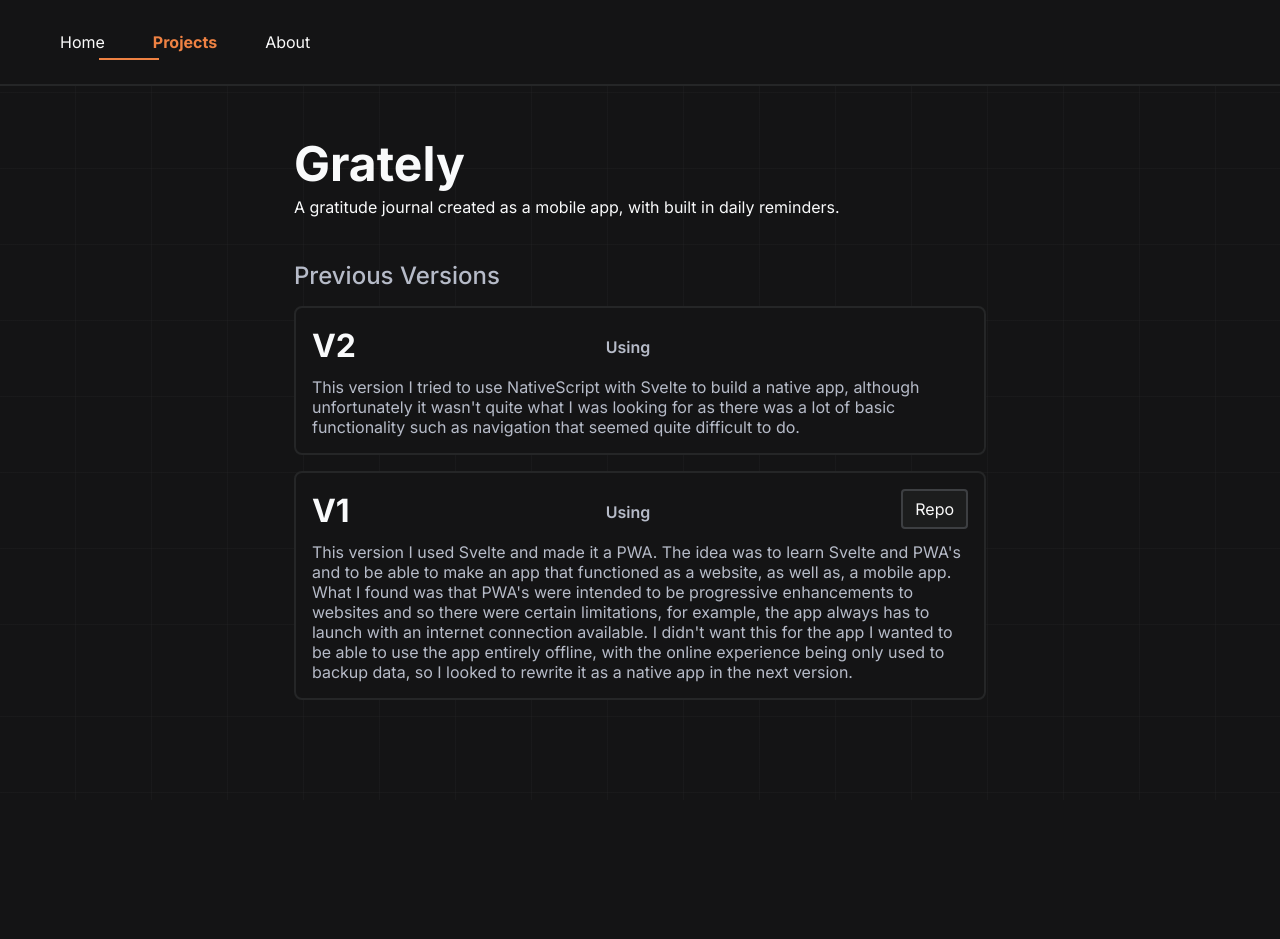
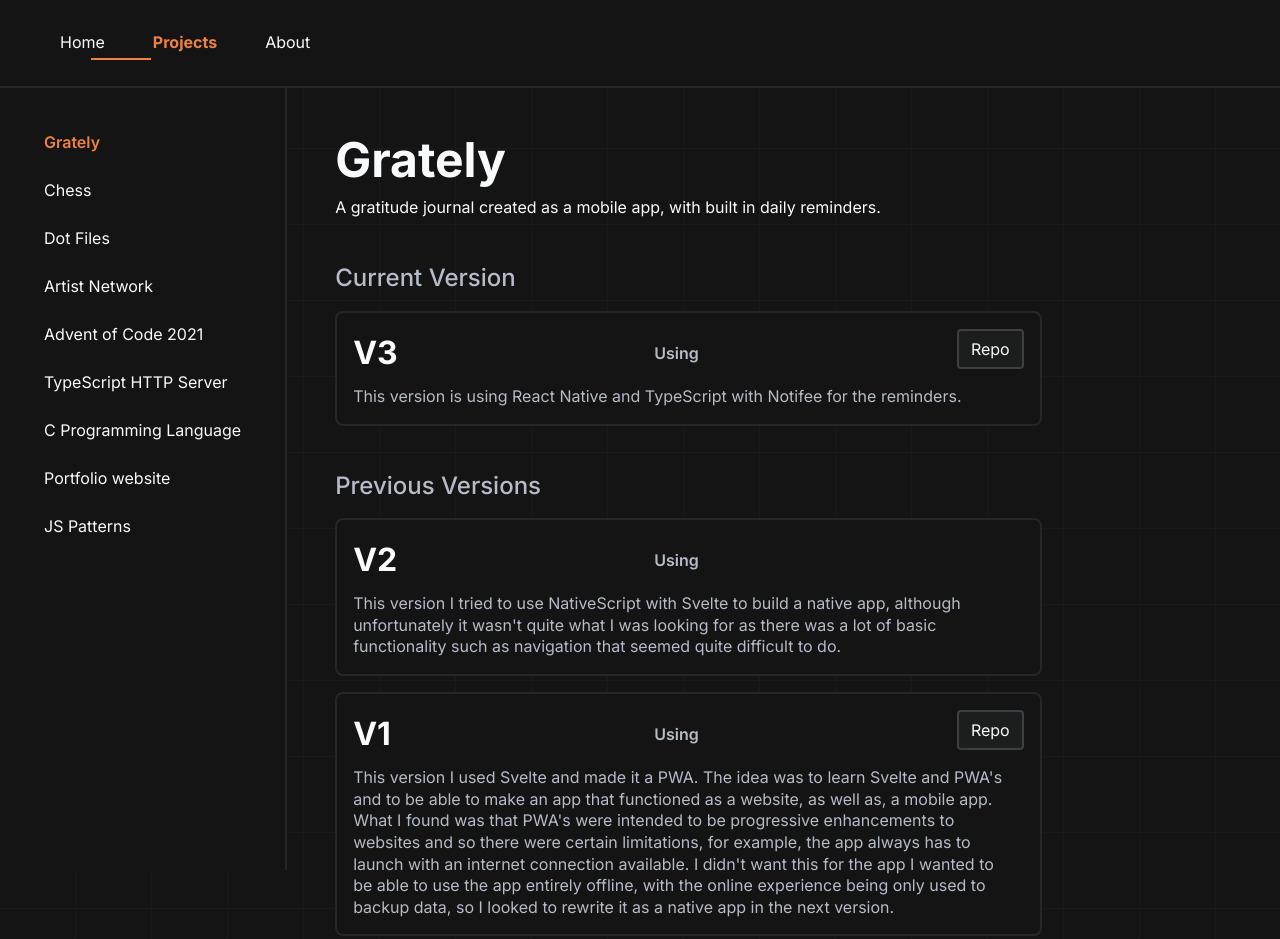
Before and after one commit to ADSmith-0/portfolio-website, an Astro site: page /projects/grately in a window 1280 px wide. Before the commit the page ends 800 px from the top, so only its background shows below. Built offline with nearby package versions, Linux system fonts and the light colour scheme; Astro itself is replaced by a stand-in of ours.

Commit message:
Added project details page
* added spacing to card content

* updated TODO

* added about and fixed issue where navbar and aside would not scroll down the page

* added about text for projects

* fixed styling to keep navbar and side menu in the correct place

* updated TODO

* updated .gitignore

* updated TODO

```diff
--- a/public/index.css
+++ b/public/index.css
@@ -47,6 +47,8 @@
 
   --bg-color-accent: hsl(var(--grey-900) / 0.3);
   --bg-pattern-size: 75px;
+
+  --navbar-height: 5.5rem;
 }
 
 html {
@@ -63,6 +65,7 @@ h5,
 h6,
 p {
   color: hsl(var(--grey-50));
+  line-height: 1.35em;
   margin: 0;
 }
 
--- a/src/components/Card.astro
+++ b/src/components/Card.astro
@@ -51,10 +51,12 @@ const project: Project = projects.find(({ id }) => id === projectId)!;
   <h2>{title}</h2>
   {
     project.technologies.length > 1 && (
-      <TechnologyIcons technologies={project.technologies} />
+      <span class="mt-3">
+        <TechnologyIcons technologies={project.technologies} />
+      </span>
     )
   }
-  <p class="overflow text-secondary" set:html={project.description} />
+  <p class="overflow text-secondary mt-4" set:html={project.description} />
   <div class="flex-row-center gap-3 w-100 mt-7">
     <RepoLink repo={project.repo} />
     {
--- a/src/components/Logo.astro
+++ b/src/components/Logo.astro
@@ -8,6 +8,16 @@ interface Props {
 }
 
 const { id, size } = Astro.props;
+
+function getId(id: Props["id"]): Props["id"] {
+  if (id === "react-native") {
+    return "react";
+  }
+  if (id === "sveltekit") {
+    return "svelte";
+  }
+  return id;
+}
 ---
 
-<Svg id={id === "react-native" ? "react" : id} size={size} />
+<Svg id={getId(id)} size={size} />
--- a/src/components/Navbar.astro
+++ b/src/components/Navbar.astro
@@ -6,7 +6,7 @@ const links: [href: string, label: string][] = [
 ];
 ---
 
-<div class="navbar-container pt-5 pb-7 pl-7">
+<div id="navbar" class="pt-5 pb-7 pl-7">
   <nav class="flex-row-center relative ml-7 gap-7 no-transition">
     {
       links.map(([href, label]) => (
@@ -18,9 +18,14 @@ const links: [href: string, label: string][] = [
   </nav>
 </div>
 <style>
-  .navbar-container {
+  #navbar {
     background: hsl(var(--grey-950));
     border-bottom: var(--spacing-1) solid hsl(var(--grey-900));
+    position: fixed;
+    width: 100%;
+    top: 0;
+    height: var(--navbar-height);
+    box-sizing: border-box;
   }
   a {
     text-decoration: none;
--- /dev/null
+++ b/src/components/ProjectVersion.astro
@@ -0,0 +1,50 @@
+---
+import type { Version } from "src/types";
+import RepoLink from "./RepoLink.astro";
+import TechnologyIcons from "./TechnologyIcons.astro";
+
+interface Props extends Version {}
+
+const { version, technologies, repo, about } = Astro.props;
+---
+
+<div class="previous-version-container mt-5 br-3 p-5">
+  <span class="previous-version-grid">
+    <h3 class="pt-0 fs-2xl">{version}</h3>
+    <span class="flex-row-center">
+      <p class="text-secondary semibold pr-4">Using</p>
+      <TechnologyIcons technologies={technologies} size={32} spacing={4} />
+    </span>
+    {
+      repo !== "" && (
+        <div class="fit-content">
+          <RepoLink repo={repo} />
+        </div>
+      )
+    }
+  </span>
+  <p class="mt-3 text-secondary">{about}</p>
+</div>
+
+<style>
+  .previous-version-container {
+    background-color: hsl(var(--grey-950));
+    border: var(--spacing-1) solid hsl(var(--grey-900));
+    transition: border-color 200ms ease-in-out;
+
+    &:is(:hover, :focus-visible) {
+      border-color: hsl(var(--grey-800));
+    }
+  }
+
+  .previous-version-grid {
+    display: grid;
+    grid-template-columns: repeat(3, 1fr);
+    & > *:nth-child(2) {
+      justify-self: center;
+    }
+    & > *:nth-child(3) {
+      justify-self: end;
+    }
+  }
+</style>
--- a/src/layouts/Page.astro
+++ b/src/layouts/Page.astro
@@ -28,7 +28,7 @@ const { title } = Astro.props;
   </head>
   <body class="m-0">
     <Navbar />
-    <main class="flex-column-center mt-8">
+    <main style="margin-top: var(--navbar-height);">
       <slot />
     </main>
   </body>
--- a/src/pages/projects/[projectId].astro
+++ b/src/pages/projects/[projectId].astro
@@ -1,6 +1,5 @@
 ---
-import RepoLink from "@components/RepoLink.astro";
-import TechnologyIcons from "@components/TechnologyIcons.astro";
+import ProjectVersion from "@components/ProjectVersion.astro";
 import Page from "@layouts/Page.astro";
 import type { GetStaticPaths } from "astro";
 import { projects } from "src/projects";
@@ -17,9 +16,31 @@ const project: Project = projects.find(({ id }) => id === projectId)!;
 ---
 
 <Page title={project.name}>
-  <div class="px-5 background">
+  <div id="layout-container">
+    <aside>
+      <div class="flex-column px-7 gap-2 pt-8">
+        {
+          projects.map((project) => (
+            <a
+              href={`/projects/${project.id}`}
+              class={`${projectId === project.id ? "selected semibold" : ""} px-6 py-4 br-3`}
+            >
+              {project.name}
+            </a>
+          ))
+        }
+      </div>
+    </aside>
+    <div class="fixed-width pl-10 pt-7 pb-10">
       <h1>{project.name}</h1>
-    <p>{project.description}</p>
+      <p set:html={project.description} />
+      <h2 class="mt-8 text-secondary fs-xl fw-normal">Current Version</h2>
+      <ProjectVersion
+        version={`V${(project.versions?.length ?? 0) + 1}`}
+        technologies={project.technologies}
+        repo={project.repo}
+        about={project.about}
+      />
       {
         (project.versions?.length ?? 0) > 0 && (
           <h2 class="mt-8 text-secondary fs-xl fw-normal">Previous Versions</h2>
@@ -27,27 +48,15 @@ const project: Project = projects.find(({ id }) => id === projectId)!;
       }
       {
         project.versions?.map((version) => (
-        <div class="previous-version-container mt-5 br-3 p-5">
-          <span class="grid">
-            <h3 class="pt-0 fs-2xl">{version.version}</h3>
-            <span class="flex-row-center">
-              <p class="text-secondary semibold pr-4">Using</p>
-              <TechnologyIcons
+          <ProjectVersion
+            version={version.version}
             technologies={version.technologies}
-                size={32}
-                spacing={4}
+            repo={version.repo}
+            about={version.about}
           />
-            </span>
-            {version.repo !== "" && (
-              <div class="fit-content">
-                <RepoLink repo={version.repo} />
-              </div>
-            )}
-          </span>
-          <p class="mt-3 text-secondary">{version.description}</p>
-        </div>
         ))
       }
+    </div>
   </div>
 </Page>
 
@@ -69,24 +78,47 @@ const project: Project = projects.find(({ id }) => id === projectId)!;
       );
   }
 
-  .previous-version-container {
+  #layout-container {
+    display: grid;
+    grid-template-columns: auto 1fr;
+    height: calc(100% - var(--navbar-height));
+
+    & > aside {
+      position: sticky;
+      top: var(--navbar-height);
+      height: 100%;
       background-color: hsl(var(--grey-950));
-    border: var(--spacing-1) solid hsl(var(--grey-900));
-    transition: border-color 200ms ease-in-out;
+      border-right: var(--spacing-1) solid hsl(var(--grey-900));
+
+      & a {
+        text-decoration: none;
+        transition: transform 100ms linear;
 
         &:is(:hover, :focus-visible) {
-      border-color: hsl(var(--grey-800));
+          background-color: hsl(var(--orange) / 0.2);
+
+          &:not(.selected) {
+            transform: translateX(1%);
           }
         }
-
-  .grid {
-    display: grid;
-    grid-template-columns: repeat(3, 1fr);
-    & > *:nth-child(2) {
-      justify-self: center;
-    }
-    & > *:nth-child(3) {
-      justify-self: end;
       }
     }
+    & > .fixed-width {
+      max-width: 70ch;
+    }
+  }
+  .selected {
+    color: hsl(var(--orange));
+  }
 </style>
+<script>
+  const navbar = document.getElementById("navbar");
+  const navbarHeight = navbar?.offsetHeight;
+
+  const aside = document.querySelector("aside");
+
+  if (aside) {
+    console.log("navbarHeight:", navbarHeight);
+    aside.style.height = window.innerHeight - (navbarHeight ?? 0) + "px";
+  }
+</script>
--- a/src/pages/projects/index.astro
+++ b/src/pages/projects/index.astro
@@ -5,7 +5,7 @@ import { projects } from "src/projects";
 ---
 
 <Page title="Adam Smith">
-  <div class="container fixed">
+  <div class="container fixed mx-auto mt-5">
     <h1>Projects</h1>
     <ul
       id="projects-grid"
--- a/src/projects.ts
+++ b/src/projects.ts
@@ -6,6 +6,8 @@ export const projects: Project[] = [
     name: "Grately",
     description:
       "A gratitude journal created as a mobile app, with built in daily reminders.",
+    about:
+      "This version is using React Native and TypeScript with Notifee for the reminders.",
     technologies: ["react-native", "typescript"],
     link: "",
     repo: "https://github.com/ADSmith-0/gratitude-journal-v3",
@@ -13,14 +15,14 @@ export const projects: Project[] = [
     versions: [
       {
         version: "V2",
-        description:
+        about:
           "This version I tried to use NativeScript with Svelte to build a native app, although unfortunately it wasn't quite what I was looking for as there was a lot of basic functionality such as navigation that seemed quite difficult to do.",
         technologies: ["nativescript", "svelte"],
         repo: "",
       },
       {
         version: "V1",
-        description:
+        about:
           "This version I used Svelte and made it a PWA. The idea was to learn Svelte and PWA's and to be able to make an app that functioned as a website, as well as, a mobile app. What I found was that PWA's were intended to be progressive enhancements to websites and so there were certain limitations, for example, the app always has to launch with an internet connection available. I didn't want this for the app I wanted to be able to use the app entirely offline, with the online experience being only used to backup data, so I looked to rewrite it as a native app in the next version.",
         technologies: ["pwa", "svelte"],
         repo: "https://github.com/ADSmith-0/gratitude-journal",
@@ -31,7 +33,9 @@ export const projects: Project[] = [
     id: "chess",
     name: "Chess",
     description:
-      "Chess made with vanilla HTML, CSS and JavaScript. Mostly complete with: en passant, castling, check and checkmate.",
+      "A chess game which is mostly complete including: en passant, castling, check and checkmate.",
+    about:
+      "I made this version using the Web Components API, as well as OOP vanilla JavaScript. I found that the web components API and OOP worked very well together, although I thought that the rule that you have to include a hyphen in the component name was a little frustrating.",
     technologies: ["web-components-api", "javascript"],
     link: "https://vanilla-js-chess-v1.netlify.app/",
     repo: "https://github.com/ADSmith-0/vanilla-js-chess",
@@ -39,7 +43,7 @@ export const projects: Project[] = [
     versions: [
       {
         version: "V1",
-        description:
+        about:
           "This version I attempted to build chess using React, but I found it very hard to use as the reactivity meant it was re-rendering far more than it should, so I switched to a simpler approach in the next version.",
         technologies: ["react"],
         repo: "",
@@ -49,8 +53,9 @@ export const projects: Project[] = [
   {
     id: "dot-files",
     name: "Dot Files",
-    description:
-      "Configuration files for my development setup. Includes configurations for Neovim, Tmux, Alacritty, Git, as well as various scripts I've written that I've found helpful with development.",
+    description: "Configuration files for my development setup.",
+    about:
+      "This contains my custom Neovim theme, my tmux config, my alacritty config and my zshell config, as well as any scripts I've written or other things that I've found helpful for development.",
     technologies: ["neovim", "tmux", "alacritty"],
     link: "",
     repo: "https://github.com/ADSmith-0/dot-files",
@@ -60,7 +65,9 @@ export const projects: Project[] = [
     id: "artist-network",
     name: "Artist Network",
     description:
-      "A Web app designed to recommend music artists to you based on your tastes. It uses an unweighted bidirectional graph built from querying Spotify's API for recommended artists, then uses the BFS algorithm to find the shortest path, so it can recommend artists that are along this path.",
+      "A Web app designed to recommend music artists to you based on your tastes. It uses a graph that I built from querying Spotify's API for recommended artists. Using that and the artists that you already listen to, it tries to recommend you new artists.",
+    about:
+      "I built this using React, Express and Neo4j. I wrote a script which would recursively query the Spotify API for recommended artists and then put the data into a Neo4j database. I then wrote a query in Cypher to use an A* algorithm to find the shortest path between two artists, although unfortunately because I was using an unweighted bidirectional graph this really was just Breath First Search. It would then take all the artists that were on the path and would consider them for recommendation, it would do this across your top 10 favourite artists on your Spotify account, then the inbetween artists that appeared the most would be recommended the highest. This worked surprisingly well, me and my friends all found new artists that we liked from this.",
     technologies: ["react", "oauth", "javascript"],
     link: "",
     repo: "https://github.com/ADSmith-0/Artist-Network",
@@ -71,6 +78,8 @@ export const projects: Project[] = [
     name: "Advent of Code 2021",
     description:
       'The 2021 <a target="_blank" href="https://adventofcode.com">Advent of Code</a>, which is a yearly christmas coding challenge. I used this to help me learn the Go programming language.',
+    about:
+      "This was a coding challenge to help me to learn the Go programming language.",
     technologies: ["go"],
     link: "",
     repo: "https://github.com/ADSmith-0/advent-of-code-2021-go",
@@ -81,6 +90,8 @@ export const projects: Project[] = [
     name: "TypeScript HTTP Server",
     description:
       'A HTTP server that I wrote from scratch using typescript. This was made with <a target="_blank" href="https://app.codecrafters.io/catalog">CodeCrafters</a>.',
+    about:
+      "This was made as part of the code crafters course as a way for me to better understand how HTTP servers work, so that I could hopefully build one in C at some point.",
     technologies: ["typescript"],
     link: "",
     repo: "https://github.com/adsmith-0/http-server-ts-codecrafters",
@@ -91,26 +102,49 @@ export const projects: Project[] = [
     name: "C Programming Language",
     description:
       'Exercises and notes taken from working through <a target="_blank" href="https://en.wikipedia.org/wiki/The_C_Programming_Language">The C Programming Language</a> book.',
+    about:
+      "This was to help me to gain a deeper understanding of programming in a way that high level interpreted languages would not, while also learning C so that other compiles languages that I wanted to learn such as C++, Go, or Rust would be easier to understand. I also have a script to help me compile some of exercises more easily, and for the most complicated files I've also used Make to make it easier to compile the more complex programs I wrote as part of the book.",
     technologies: ["c"],
     link: "",
     repo: "https://github.com/ADSmith-0/C-programming-language",
     colour: "#03599C",
   },
   {
-    id: "my-website",
-    name: "My Website",
+    id: "portfolio-website",
+    name: "Portfolio website",
     description:
       "My portfolio website for showing off my projects. This is the website that you are currently using",
+    about:
+      "For the current iteration I wanted to try out Astro. I wanted to make a proper SSG focused website with something as close to vanilla as possible, this website uses no libraries as a result and all effects, animation and functionality was written with basic DOM-based TypeScript. I've very much enjoyed using Astro as well as getting back to the basics.",
     technologies: ["astro"],
     link: "https://adsmith-0-dev.netlify.app/",
     repo: "https://github.com/adsmith-0/my-website",
     colour: "#ff5d01",
+    versions: [
+      {
+        version: "V2",
+        technologies: ["sveltekit"],
+        repo: "https://github.com/ADSmith-0/my-website",
+        link: "https://app.netlify.com/sites/portfolio-website-adamsmith/overview",
+        about:
+          "For the next version, I decided to change over to use SvelteKit as I really enjoyed using Svelte for how light-weight it was. I thought that this was much better, but I found generally there were some points I wasn't a massive fan of with SvelteKit such as almost every file being called 'index', or the way that handling server side data or static paths seemed so difficult, and I found it difficult to get type-safety working across the front and backend as well.",
+      },
+      {
+        version: "V1",
+        technologies: ["next"],
+        repo: "https://github.com/ADSmith-0/personal-website",
+        about:
+          "I created this using Next.js, I found that it was ok but also quite difficult to use. This was back when 'useStaticProps' and 'useServerSideProps' was the way you handled data.",
+      },
+    ],
   },
   {
     id: "js-patterns",
     name: "JS Patterns",
     description:
       "A repo dedicated to any JavaScript patterns or snippets that I find useful.",
+    about:
+      "A repo where I wanted to store all of the useful higher order patterns for JavaScript. At some point I would like to turn this into a website for useful TypeScript patterns, such as: Debounce, Throttle, Exponential backoff with jitter, queue, closures/currying, etc.",
     technologies: ["javascript"],
     link: "",
     repo: "https://github.com/ADSmith-0/test-js",
--- a/src/technologies.ts
+++ b/src/technologies.ts
@@ -9,6 +9,14 @@ export const technologyFromId: Record<
   react: { name: "React", link: "https://react.dev/" },
   "react-native": { name: "React Native", link: "https://reactnative.dev/" },
   svelte: { name: "Svelte", link: "https://svelte.dev/" },
+  sveltekit: {
+    name: "SvelteKit",
+    link: "https://svelte.dev/tutorial/kit/introducing-sveltekit",
+  },
+  next: {
+    name: "Next",
+    link: "https://nextjs.org/",
+  },
   javascript: {
     name: "JavaScript",
     link: "https://developer.mozilla.org/en-US/docs/Web/JavaScript",
```
Also changed, not shown: TODO.md (+13 -6 lines), src/types.ts (+7 -4 lines), src/assets/images/next.svg (added), 1 other file. Lines whose indentation alone changed are shown as unchanged.
